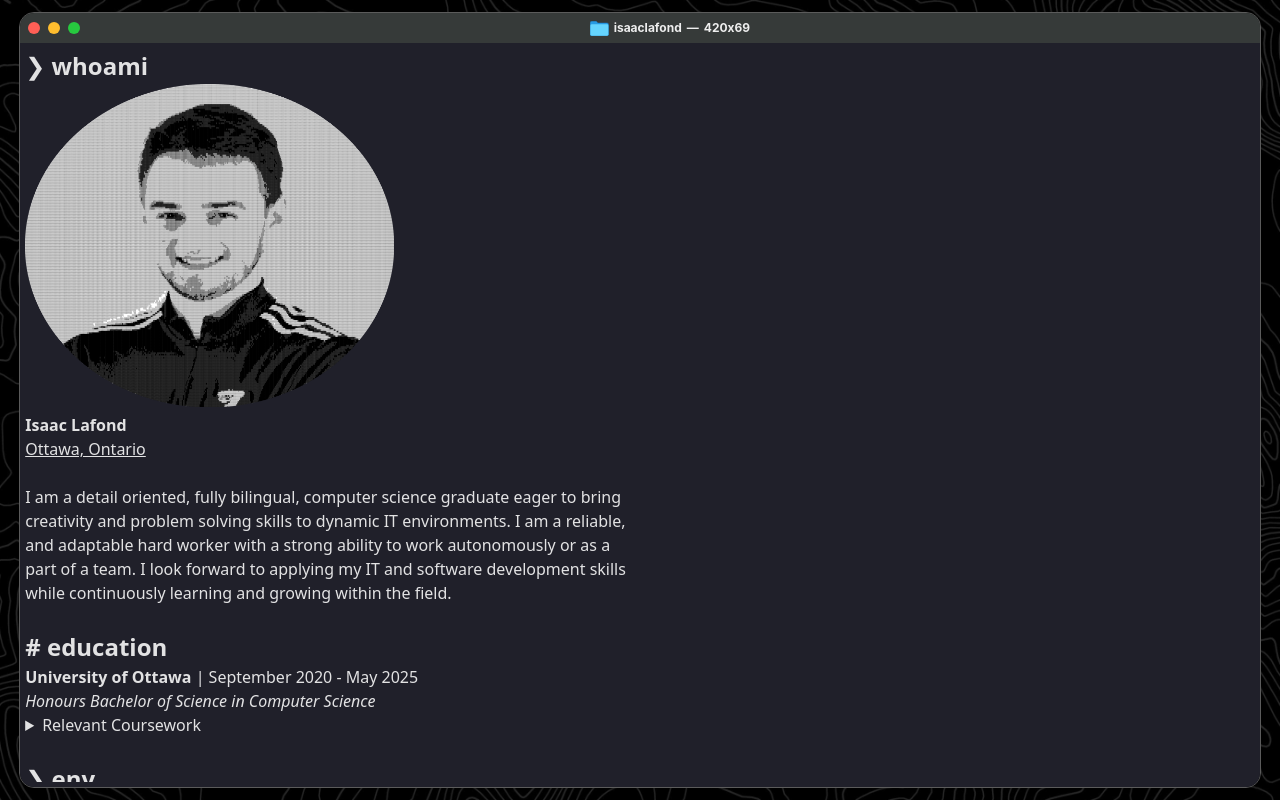
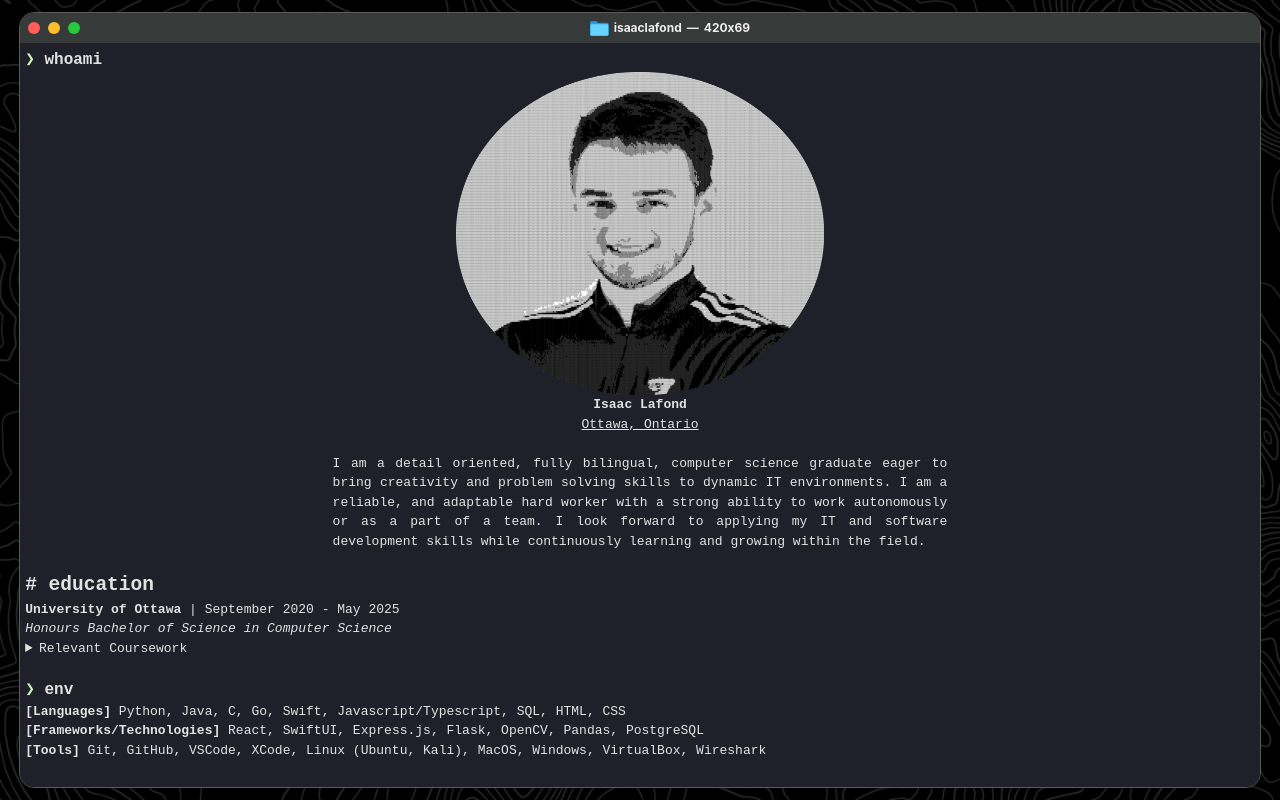
Before and after one commit to IsaacLafond/Portfolio-Website, a website built with Vite: page index.html in a window 1280 px wide. Built offline with nearby package versions, Linux system fonts and the light colour scheme.

Commit message:
- terminal headings => styled - about section styling: centered and justified

```diff
--- a/src/pages/about.html
+++ b/src/pages/about.html
@@ -1,17 +1,17 @@
 <!-- terminal heading -->
-<h1><span>❯</span> whoami</h1>
+<h1 class="terminal-header"><span>❯</span> whoami</h1>
 
 <!-- headshot -->
-<img src="/ascii-headshot.png" alt="ascii art headshot" width="30%">
+<img class="centered" src="/ascii-headshot.png" alt="ascii art headshot" width="30%">
 
 <!-- name -->
-<p><b>Isaac Lafond</b></p>
+<p class="centered"><b>Isaac Lafond</b></p>
 <!-- location -->
-<p><u>Ottawa, Ontario</u></p>
+<p class="centered"><u>Ottawa, Ontario</u></p>
 <br>
 
 <!-- summary -->
-<p style="width: 50%;">I am a detail oriented, fully bilingual, computer science graduate
+<p class="centered" style="width: 50%; text-align: justify;">I am a detail oriented, fully bilingual, computer science graduate
 eager to bring creativity and problem solving skills to dynamic IT
 environments. I am a reliable, and adaptable hard worker with a
 strong ability to work autonomously or as a part of a team. I look
@@ -128,7 +128,7 @@ continuously learning and growing within the field.</p>
 <br>
 
 <!-- terminal heading -->
-<h1><span>❯</span> env</h1>
+<h1 class="terminal-header"><span>❯</span> env</h1>
 <p style="white-space: pre;"><b>[Languages]</b> Python, Java, C, Go, Swift, Javascript/Typescript, SQL, HTML, CSS
 <b>[Frameworks/Technologies]</b> React, SwiftUI, Express.js, Flask, OpenCV, Pandas, PostgreSQL
 <b>[Tools]</b> Git, GitHub, VSCode, XCode, Linux (Ubuntu, Kali), MacOS, Windows, VirtualBox, Wireshark</p>
--- a/src/pages/experience.html
+++ b/src/pages/experience.html
@@ -1,5 +1,5 @@
 <!-- terminal heading -->
-<h1><span>❯</span> cat experience.txt</h1>
+<h1 class="terminal-header"><span>❯</span> cat experience.txt</h1>
 
 <p style="white-space: pre;">|
 O---- Ticket Sales Manager
--- a/src/pages/projects.html
+++ b/src/pages/projects.html
@@ -1,2 +1,2 @@
 <!-- terminal heading -->
-<h1><span>❯</span> tree ~/projects</h1>
+<h1 class="terminal-header"><span>❯</span> tree ~/projects</h1>
--- a/src/style.css
+++ b/src/style.css
@@ -13,6 +13,26 @@
   text-rendering: optimizeLegibility;
   -webkit-font-smoothing: antialiased;
   -moz-osx-font-smoothing: grayscale;
+
+  --term-background: #20202A;
+  --term-foreground: #C6D0E9;
+  --term-cursor: #B8DCEB;
+  --term-black: #44495E;
+  --term-red: #EBB9B9;
+  --term-green: #CAF6BB;
+  --term-yellow: #EBE3B9;
+  --term-blue: #CDDBF9;
+  --term-magenta: #F6BBE7;
+  --term-cyan: #B8DCEB;
+  --term-white: #C6D0E9;
+  --term-bright-black: #3B3B4D;
+  --term-bright-red: #CC9B9D;
+  --term-bright-green: #A3CCAD;
+  --term-bright-yellow: #D1BA97;
+  --term-bright-blue: #B8C9EA;
+  --term-bright-magenta: #C497B3;
+  --term-bright-cyan: #95C2D1;
+  --term-bright-white: #63718B;
 }
 
 * {
@@ -21,3 +41,22 @@
   overscroll-behavior: none;
   box-sizing: border-box;
 }
+
+body {
+  font-family: monospace;
+}
+
+section {
+  display: flex;
+  flex-direction: column;
+}
+.centered {
+  align-self: center;
+}
+
+.terminal-header {
+  font-size: 1rem;
+}
+.terminal-header span {
+  color: var(--term-green);
+}
```
